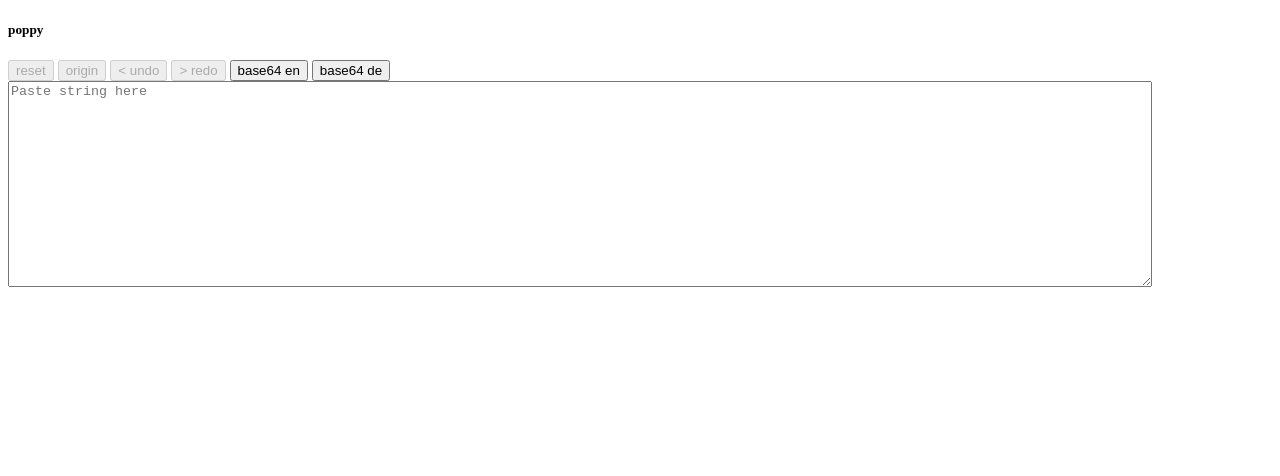
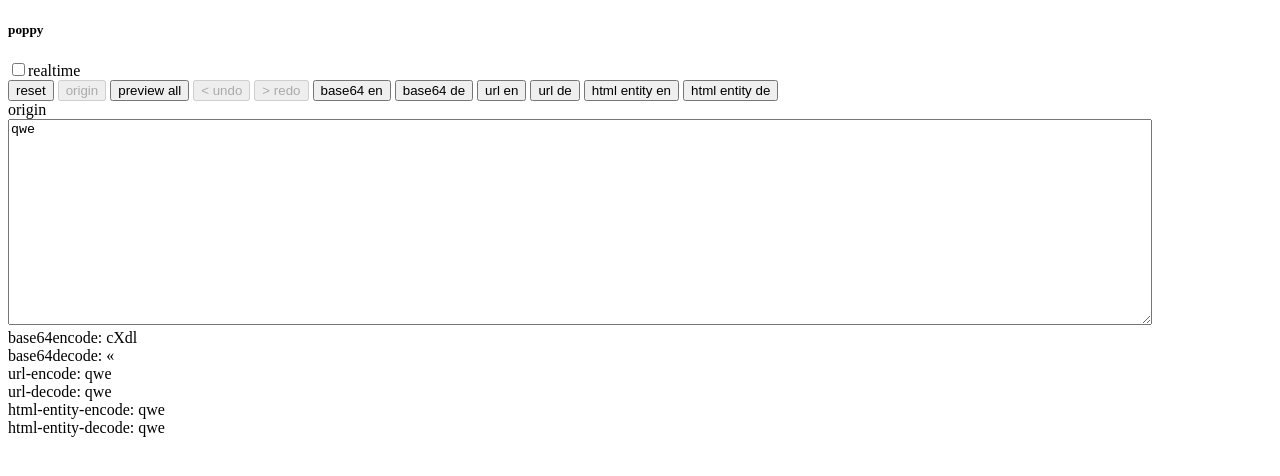
Before and after one commit to atumate/poppy, a plain HTML site: page index.html in a window 1280 px wide. Drawn offline with Linux system fonts and the light colour scheme.

Commit message:
add realtime

```diff
--- a/dist/js/main.js
+++ b/dist/js/main.js
@@ -15,6 +15,10 @@ $(document).ready(function(){
 
 		if(e.hasOwnProperty('originalEvent')){
 			stack_redo = [];
+			$("#div-preview-all").html('');
+
+		}else{
+			stack_undo = [];
 		}
 
 	});
@@ -33,8 +37,7 @@ $(document).ready(function(){
 	});
 
 
-	$("#base64encode").on("click", base64_encode);
-	$("#base64decode").on("click", base64_decode);
+
 
 
 
@@ -83,10 +86,10 @@ $(document).ready(function(){
 		$("#btn-fake").click();
 		$("#play").val('');
 		$("#stack-trick").html('');
+		$("#div-preview-all").html('');
 	}
 
 	origin=function(){
-
 		while(stack_undo.length){
 			$("#btn-undo").click();
 		}
@@ -97,12 +100,118 @@ $(document).ready(function(){
 	$("#btn-origin").on("click", origin);
 	init_view();
 
-	//test();
+
+
+
+
+	$("#btn-preview-all").click(function() {
+		var tricks=[]
+		$(".btn-trick").each(function() {
+
+			tricks.push(this.id);
+		});
+		console.log(tricks);
+
+		var html_build='',temp='',origin_val=$('#play').val();
+		for (var i = 0; i < tricks.length; i++) {
+
+			var no_error=true;
+
+			try {
+				$("#"+tricks[i]).click();;
+			}
+			catch(err) {
+				no_error=false;
+				console.log(err);
+				temp='<span class="tip">'+err+'</span>';
+			}
+
+			if (no_error) {
+				temp=$('#play').val();
+			}
+
+			$('#play').val(origin_val);
+			html_build = html_build +'<div>' +tricks[i] +': '+ temp+'</div>';
+		}
+
+		$("#div-preview-all").html(html_build);
+
+
+
+	});
+
+	$('#play').keydown(function (e) {
+		if (e.ctrlKey && e.keyCode == 13) {
+			$("#btn-preview-all").click();
+		}
+	});
+
+	$('#play').on('input',function (e) {
+
+		if($("#sw-realtime").is(':checked')){
+			$("#btn-preview-all").click();
+		}
+		else{
+
+		}
+
+
+
+
+	});
+
+
+
+
+	$("#base64encode").on("click", base64_encode);
+	$("#base64decode").on("click", base64_decode);
+
+
+	$("#url-encode").on("click", function(){
+		come = $('#play').val();
+		go=encodeURIComponent(come)
+		$('#play').val(go);
+	});
+
+	$("#url-decode").on("click", function(){
+		$('#play').val(decodeURIComponent($('#play').val()));
+	});
+
+
+	$("#html-entity-encode").on("click", function(){
+		come = $('#play').val();
+		go=come.replace(/[\u00A0-\u9999<>\&]/gim, function(i) {
+			return '&#'+i.charCodeAt(0)+';';
+		});
+		$('#play').val(go);
+	});
+
+	$("#html-entity-decode").on("click", function(){
+		$('#play').val(decodeHTMLEntities($('#play').val()));
+	});
+
+	test();
 
 
 });
 
 
+function test(){
+	$("#btn-preview-all").click();
+}
+
+
+
+function decodeHTMLEntities (str) {
+	if(str && typeof str === 'string') {
+
+		str = str.replace(/<script[^>]*>([\S\s]*?)<\/script>/gmi, '');
+		str = str.replace(/<\/?\w(?:[^"'>]|"[^"]*"|'[^']*')*>/gmi, '');
+		var decoded = $("<div/>").html(str).text();
+	}
+
+	return decoded;
+}
 
 
 
@@ -127,6 +236,16 @@ function base64_decode(){
 }
 
 
+
+
+
+
+
+
+
+
+
+
 function push_stack(ele,stack){
 	stack.push(ele);
 }
--- a/index.html
+++ b/index.html
@@ -11,29 +11,63 @@
 <body>
 
 	<h5>poppy</h5>
-
+	<input type="checkbox" id="sw-realtime" name="_" value="_" >realtime
 
 	<div>
 		<button class="btn" id="btn-fake" style="display: none;"> fake </button>
+
 		<button class="btn" id="btn-reset" disabled> reset </button>
 		<button class="btn" id="btn-origin" disabled> origin </button>
+		<button class="btn" id="btn-preview-all" accesskey="enter"> preview all </button>
+
 		<button class="btn" id="btn-undo" disabled> < undo </button>
 		<button class="btn" id="btn-redo" disabled> > redo </button>
+
 		<button class="btn btn-trick" id="base64encode"> base64 en </button>
 		<button class="btn btn-trick" id="base64decode"> base64 de </button>
+
+		<button class="btn btn-trick" id="url-encode"> url en </button>
+		<button class="btn btn-trick" id="url-decode"> url de </button>
+
+		<button class="btn btn-trick" id="html-entity-encode"> html entity en </button>
+		<button class="btn btn-trick" id="html-entity-decode"> html entity de </button>
+
+
+
+
+
+
+
+
+
+
+
+
+
+
 	</div>
 
-	<div id="stack-trick">
-
-	</div>
+	<div id="stack-trick"></div>
 
 	<div class="tip">
 
 	</div>
 
 	<div>
-		<textarea id="play" placeholder="Paste string here"></textarea>
+		<textarea id="play" placeholder="Paste string here">qwe</textarea>
 	</div>
+
+	<div id="div-preview-all"></div>
+
+
+
+
+
+
+
+
+
+
 
 
 
```
Also changed, not shown: dist/css/main.css (line endings or trailing spaces).
